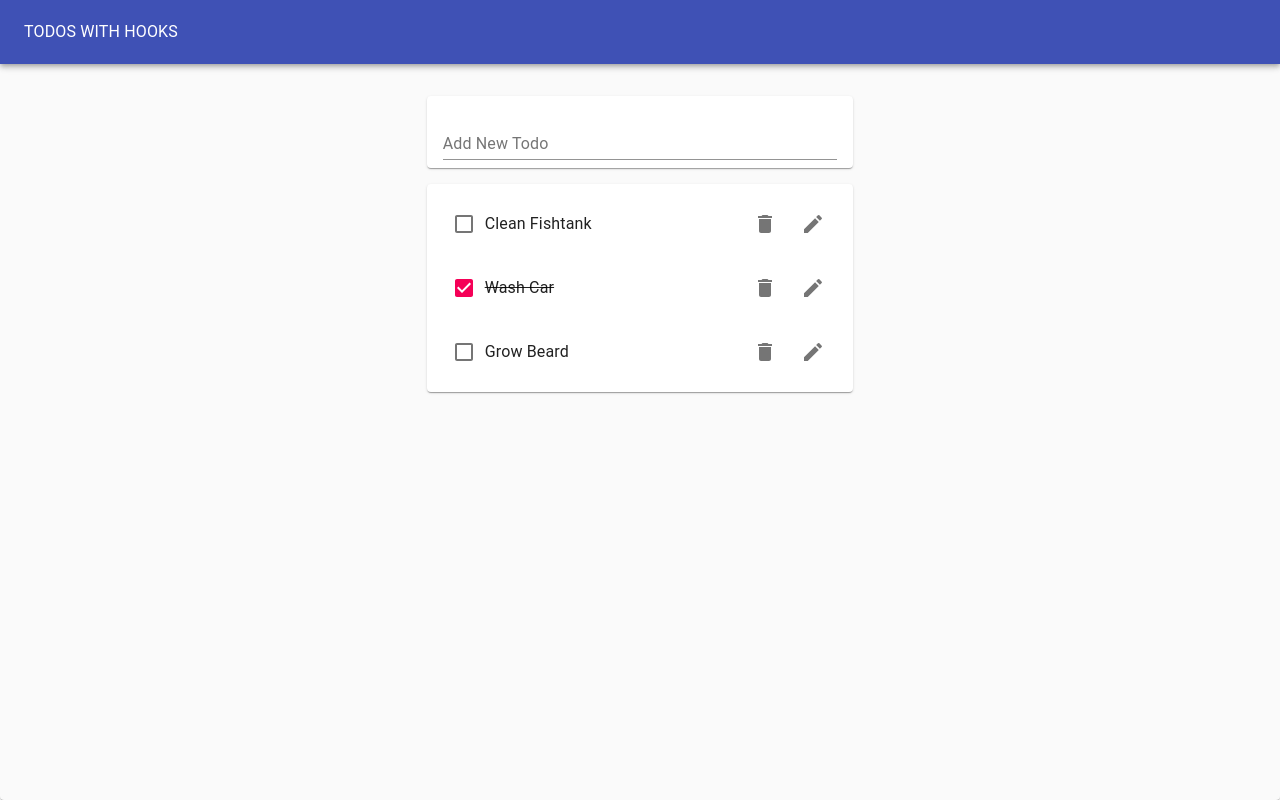
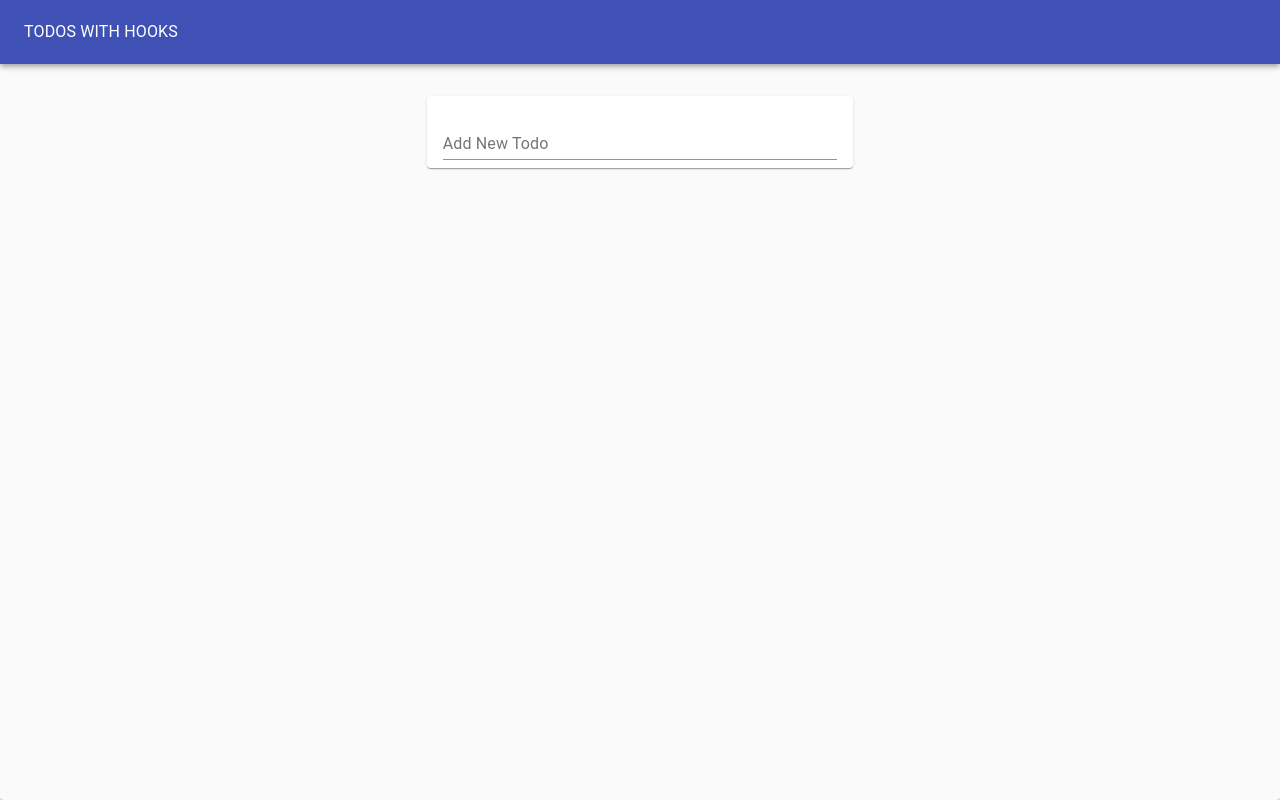
Before and after one commit to mikohan/react-hooks, a React (Create React App) app: page / in a window 1280 px wide. Built offline with nearby package versions, Linux system fonts and the light colour scheme.

Commit message:
Added save to localstorage

```diff
--- a/src/TodoApp.js
+++ b/src/TodoApp.js
@@ -1,4 +1,4 @@
-import React, { useState } from 'react';
+import React, { useState, useEffect } from 'react';
 
 import Typography from '@material-ui/core/Typography';
 import Paper from '@material-ui/core/Paper';
@@ -12,12 +12,18 @@ import TodoList from './TodoList';
 import TodoForm from './TodoForm';
 
 function TodoApp() {
-  const initialTodos = [
-    { id: 1, task: 'Clean Fishtank', completed: false },
-    { id: 2, task: 'Wash Car', completed: true },
-    { id: 3, task: 'Grow Beard', completed: false },
-  ];
+  //   const initialTodos =  [
+  //     { id: 1, task: 'Clean Fishtank', completed: false },
+  //     { id: 2, task: 'Wash Car', completed: true },
+  //     { id: 3, task: 'Grow Beard', completed: false },
+  //   ];
+
+  const initialTodos = JSON.parse(window.localStorage.getItem('todos')) || [];
   const [todos, setTodos] = useState(initialTodos);
+
+  useEffect(() => {
+    window.localStorage.setItem('todos', JSON.stringify(todos));
+  }, [todos]);
 
   const addTodo = (newTodoText) => {
     setTodos([...todos, { id: uuidv4(), task: newTodoText, completed: false }]);
--- a/src/TodoList.js
+++ b/src/TodoList.js
@@ -7,6 +7,7 @@ import Divider from '@material-ui/core/Divider';
 import Todo from './Todo';
 
 function TodoList({ todos, removeTodo, toggleTodo, editTodo }) {
+  if (todos.length)
     return (
       <Paper>
         <List>
@@ -27,5 +28,6 @@ function TodoList({ todos, removeTodo, toggleTodo, editTodo }) {
         </List>
       </Paper>
     );
+  return null;
 }
 export default TodoList;
--- a/src/hooks/useInputState.js
+++ b/src/hooks/useInputState.js
@@ -5,7 +5,7 @@ export default (initialVal) => {
     setValue(e.target.value);
   };
   const reset = () => {
-    setValue = '';
+    setValue('');
   };
   return [value, handleChange, reset];
 };
```
Lines whose indentation alone changed are shown as unchanged.
